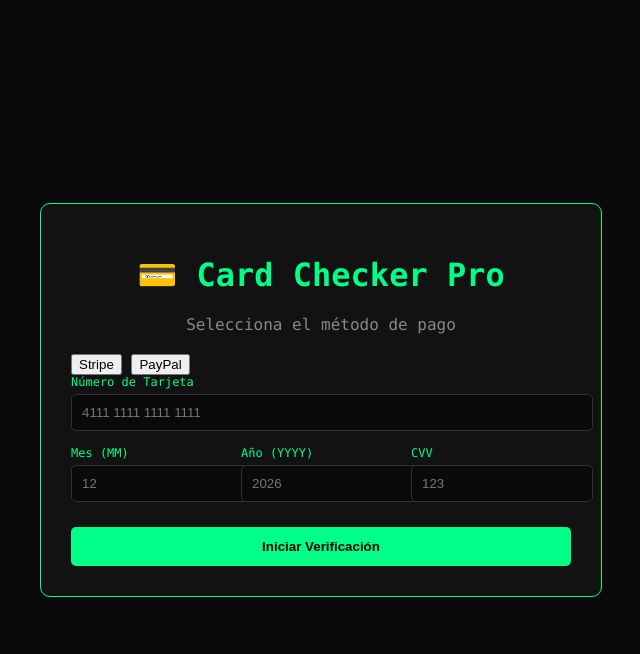
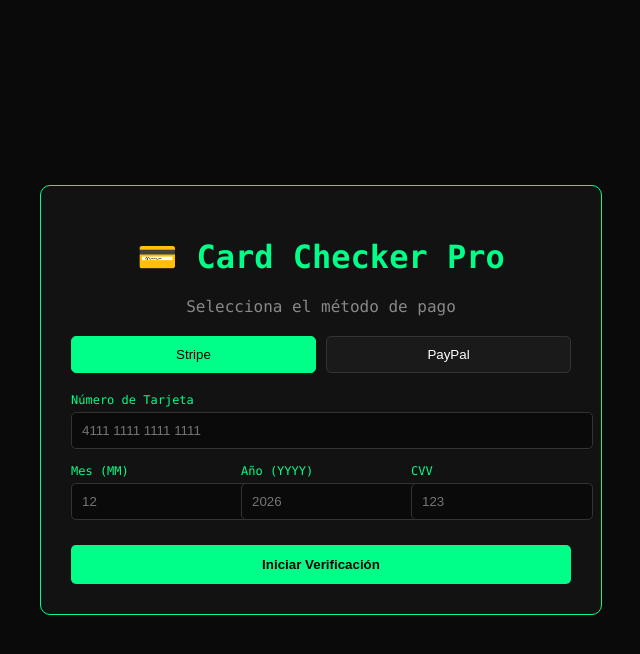
Before and after one commit to krakhe017/checkercc, a Flask app: page / in a window 1280 px wide. Shown: the top 654 px of the page, without its empty margins (319-959 px from the left). Run offline with Flask 3, Linux system fonts and the light colour scheme; some libraries are stand-ins or nearby versions.

Commit message:
Rename gateway classes to tab classes in CSS

```diff
--- a/static/style.css
+++ b/static/style.css
@@ -2,9 +2,9 @@ body { background: #0a0a0a; color: #fff; font-family: 'Consolas', monospace; dis
 .container { background: #121212; border: 1px solid #00ff88; border-radius: 10px; padding: 30px; width: 100%; max-width: 500px; }
 header h1 { color: #00ff88; text-align: center; }
 .subtitle { text-align: center; color: #888; margin-bottom: 20px; }
-.gateway-selector { display: flex; gap: 10px; margin-bottom: 20px; }
-.gateway-btn { flex: 1; padding: 10px; background: #1a1a1a; border: 1px solid #333; color: #fff; cursor: pointer; border-radius: 5px; }
-.gateway-btn.active { background: #00ff88; color: #000; border-color: #00ff88; }
+.tabs { display: flex; gap: 10px; margin-bottom: 20px; }
+.tab-btn { flex: 1; padding: 10px; background: #1a1a1a; border: 1px solid #333; color: #fff; cursor: pointer; border-radius: 5px; }
+.tab-btn.active { background: #00ff88; color: #000; border-color: #00ff88; }
 .input-group { margin-bottom: 15px; }
 .input-group label { display: block; margin-bottom: 5px; color: #00ff88; font-size: 12px; }
 .input-group input { width: 100%; padding: 10px; background: #0a0a0a; border: 1px solid #333; color: #fff; border-radius: 5px; }
```
